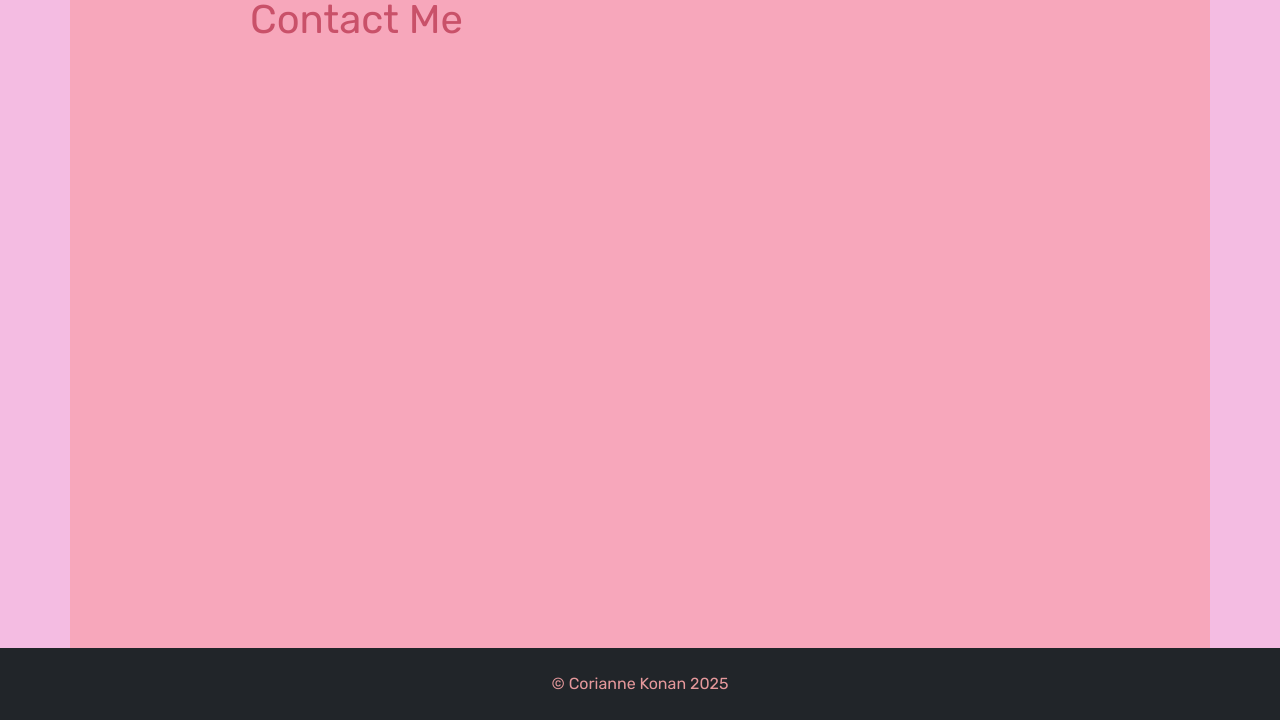
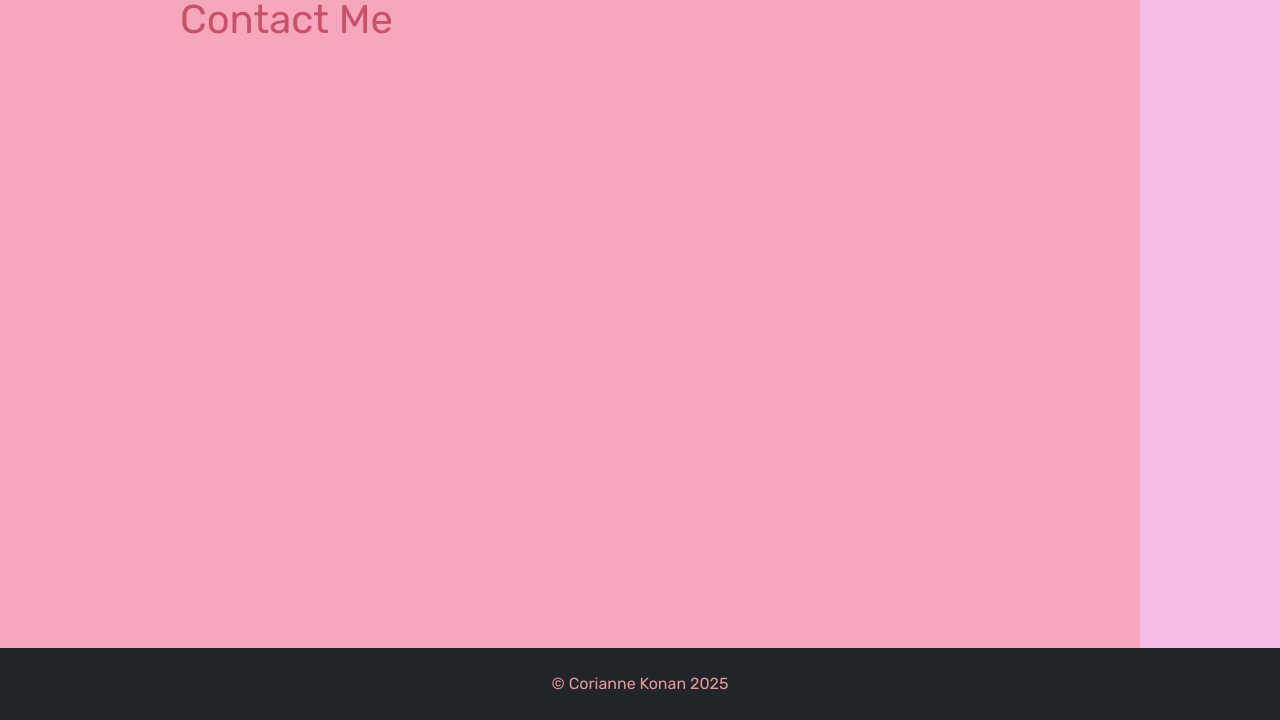
Before and after one commit to Corianne1172/Portfolio-Website, a website: page index.html in a window 1280 px wide. Shown: the part 2661-3381 px from the top of the page. Drawn offline with nearby package versions, Linux system fonts and the light colour scheme.

Commit message:
getting closer?

```diff
--- a/style.css
+++ b/style.css
@@ -140,7 +140,7 @@ p {
 #contact-section{
   background-color: #f7a7bb;
   padding: clamp(2rem, 10vw, 5rem);
-  margin: 2;
+  margin: 0;
   height: 100vh;
   display: flex;
 }
```
